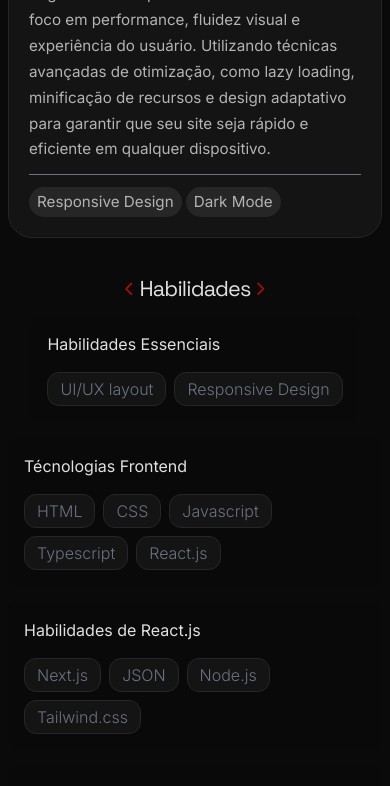
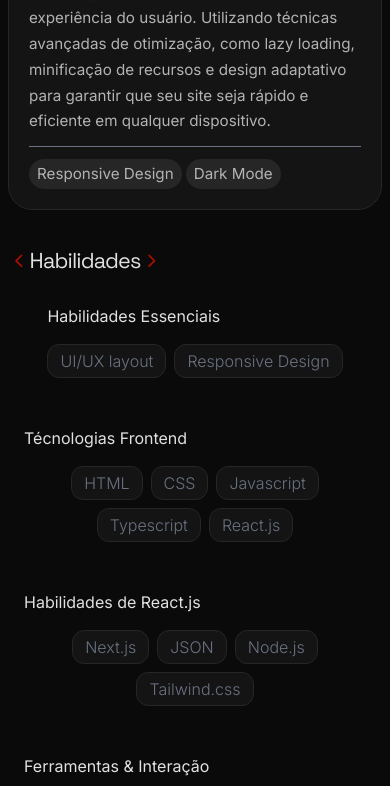
Before and after one commit to kevin-simoes/kevinS, a React (Vite) app: page / in a window 390 px wide. Shown: the part 1156-1942 px from the top of the page. Built offline with nearby package versions, Linux system fonts and the light colour scheme.

Commit message:
style: estilizando o visual responsivo

```diff
--- a/src/App.tsx
+++ b/src/App.tsx
@@ -14,7 +14,7 @@ function App() {
   return (
     <>
       <Orb />
-      <main className="relative z-10 flex flex-col gap-10 items-center w-full pt-50 pb-20 sm:pt-70 px-2">
+      <main className="relative z-10 flex flex-col gap-10 items-center w-full pt-55 pb-20 sm:pt-70 px-2">
       <Header></Header>
         <Introduction />
         <AboutMe></AboutMe>
--- a/src/components/layout/Header.tsx
+++ b/src/components/layout/Header.tsx
@@ -27,6 +27,7 @@ function Header() {
           transition-all duration-300
           hover:scale-105
           hover:border---accent)
+          backdrop-blur-md
         "
       >
         {theme === "dark" ? (
--- a/src/components/sections/Introduction.tsx
+++ b/src/components/sections/Introduction.tsx
@@ -18,7 +18,7 @@ function Introduction() {
       <Profile></Profile>
       <h3 className="w-full text-center sm:text-start">
       Front End Developer focado em transformar ideias em experiências digitais modernas, funcionais e responsivas.
-      ⏣ Formado no Técnólogo de Informática pelo ENIAC e atualmente cursando Engenharia de Software na FIAP, com paixão por programação, UI/UX e desenvolvimento web.
+      <span className="hidden sm:inline">⏣ Formado no Técnólogo de Informática pelo ENIAC e atualmente cursando Engenharia de Software na FIAP, com paixão por programação, UI/UX e desenvolvimento web.</span>
       </h3>
       <span className="flex gap-4">
         <a href="#projects">
--- a/src/components/sections/Skills.tsx
+++ b/src/components/sections/Skills.tsx
@@ -9,22 +9,23 @@ function Skills() {
     whileInView={{ opacity: 1, y: 0 }}
     viewport={{ once: true, amount: 0.2 }}
     transition={{ duration: 0.5 }}
-    className="flex flex-col gap-4 max-w-180 items-center sm:items-start" id="skills">
+    className="flex flex-col gap-4 max-w-180 items-start" id="skills">
       <h2 className="flex items-center">
         <FiChevronLeft className="text-(--accent)" />
         Habilidades
         <FiChevronRight className="text-(--accent)" />
       </h2>
-      <div className="flex flex-col gap-4 bg-(--group-background) rounded-lg p-4 w-fit">
+      <div className="flex flex-col gap-4 max-w-180 items-center sm:items-start">
+        <div className="flex flex-col gap-4 bg-none rounded-lg p-4 w-fit sm:bg-(--group-background)">
           Habilidades Essenciais
           <div className="flex flex-wrap gap-2">
             <Tags link="https://www.figma.com/pt-br/resource-library/diferenca-entre-ui-e-ux/">UI/UX layout</Tags>
             <Tags link="https://www.figma.com/resource-library/responsive-website-design/">Responsive Design</Tags>
           </div>
         </div>
-        <div className="flex flex-col gap-4 bg-(--group-background) rounded-lg p-4">
+          <div className="flex flex-col gap-4 bg-none rounded-lg p-4 sm:bg-(--group-background)">
             Técnologias Frontend
-          <div className="flex flex-wrap gap-2">
+            <div className="flex flex-wrap gap-2 justify-center sm:justify-start">
               <Tags link="https://developer.mozilla.org/pt-BR/docs/Web/HTML">HTML</Tags>
               <Tags link="https://developer.mozilla.org/pt-BR/docs/Web/CSS">CSS</Tags>
               <Tags link="https://developer.mozilla.org/pt-BR/docs/Web/JavaScript">Javascript</Tags>
@@ -32,19 +33,18 @@ function Skills() {
               <Tags link="https://react.dev">React.js</Tags>
             </div>
           </div>
-        <div className="flex flex-col gap-4 bg-(--group-background) rounded-lg p-4">
+          <div className="flex flex-col gap-4 bg-none rounded-lg p-4 sm:bg-(--group-background)">
             Habilidades de React.js
-          <div className="flex flex-wrap gap-2">
+            <div className="flex flex-wrap gap-2 justify-center sm:justify-start">
               <Tags link="https://nextjs.org/">Next.js</Tags>
               <Tags link="https://jsonapi.org/">JSON</Tags>
               <Tags link="https://nodejs.org/learn">Node.js</Tags>
               <Tags link="https://tailwindcss.com">Tailwind.css</Tags>
             </div>
           </div>
-        <div className="flex flex-col gap-4 bg-(--group-background) rounded-lg p-4">
+          <div className="flex flex-col gap-4 bg-none rounded-lg p-4 sm:bg-(--group-background)">
             Ferramentas & Interação
-          <div className="flex flex-wrap justify-start sm:justify-center gap-2 ">
-
+            <div className="flex flex-wrap justify-center sm:justify-start gap-2 ">
             <Tags link="https://git-scm.com">Git</Tags>
             <Tags link="https://github.com/about">GitHub</Tags>
             <Tags link="figma.com">Figma</Tags>
@@ -54,6 +54,7 @@ function Skills() {
             <Tags link="https://netlify.com">Netlify</Tags>
             </div>
           </div>
+      </div>
     </motion.main>
   );
 }
--- a/src/index.css
+++ b/src/index.css
@@ -226,7 +226,7 @@ a:hover {
   border-right: 2px solid var(--accent);
 
   animation:
-    typing 12s steps(12) infinite,
+    typing 13s steps(12) infinite,
     cursor .11s infinite;
 }
 
```
Lines whose indentation alone changed are shown as unchanged.
